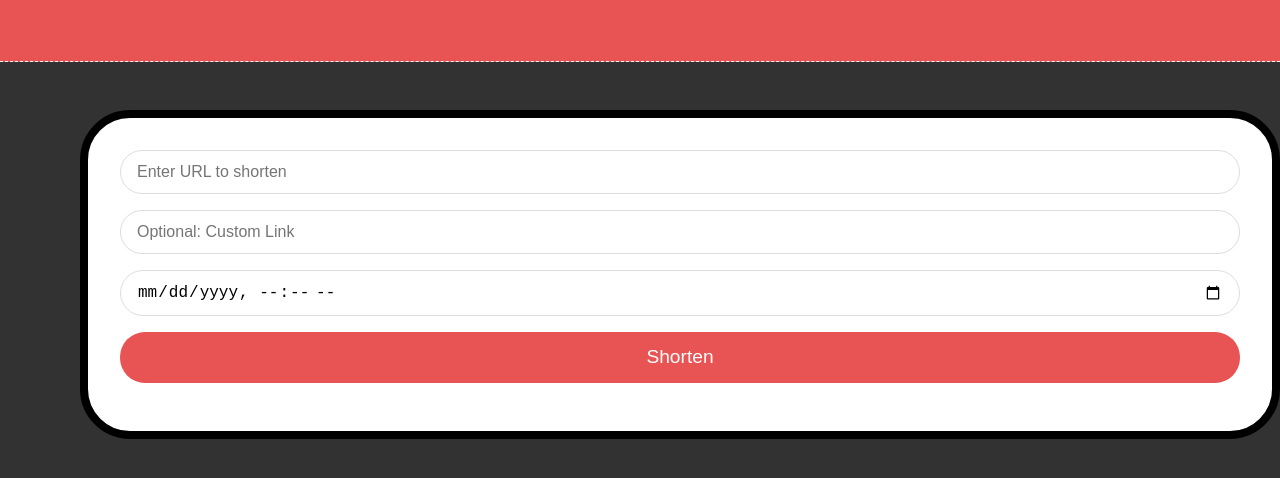
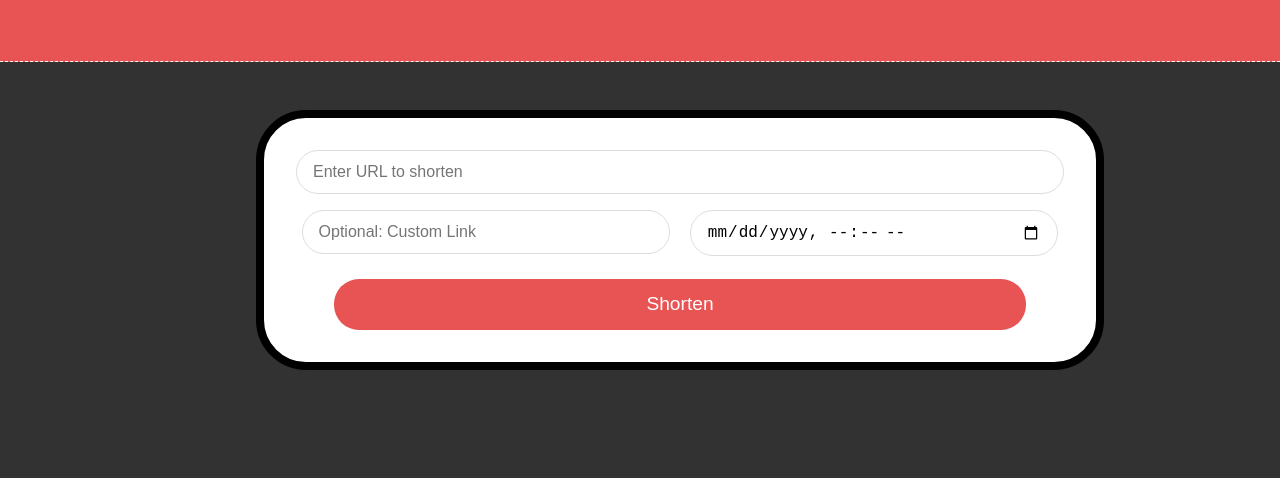
Before and after one commit to hcp-sc/url-shortener, a website: page public/index.html in a window 1280 px wide. Shown: the part 210-688 px from the top of the page. Drawn offline with Linux system fonts and the light colour scheme.

Commit message:
final commit trust

```diff
--- a/public/style.css
+++ b/public/style.css
@@ -11,6 +11,7 @@ html, body {
   display: flex;
   flex-direction: column;
   align-items: center;
+  text-align: center;
 }
 
 #top {
@@ -34,9 +35,8 @@ html, body {
 }
 
 main {
-  flex-grow: 1;
   width: 90%;
-  max-width: calc(100%-6em);
+  max-width: 800px;
   margin: 3em auto 0 auto;
   padding: 0 1em;
   box-sizing: border-box;
@@ -48,10 +48,7 @@ main {
   border: 0.5em solid #000;
   border-radius: 50px;
   padding: 2em;
-  display: flex;
-  flex-direction: column;
-  gap: 1em;
-  min-width: 100%;
+  width: 100%;
 }
 
 #shortener input {
@@ -82,3 +79,40 @@ main {
 #shortener button:hover {
   background-color: #d14747;
 }
+
+#url {
+  display: block;
+  width: 100%;
+  box-sizing: border-box;
+  margin-bottom: 1em;
+}
+
+#linkid, #expiry {
+  display: inline-block;
+  vertical-align: top;
+  width: 48%;
+  box-sizing: border-box;
+}
+
+#linkid {
+  margin-right: 1%;
+}
+
+#expiry {
+  margin-left: 1%;
+}
+
+#shortener button {
+  margin-top: 3%;
+  width: 90%;
+}
+
+#shortener button {
+  margin-right: 0;
+}
+
+.clearfix::after {
+  content: "";
+  display: table;
+  clear: both;
+}
```
